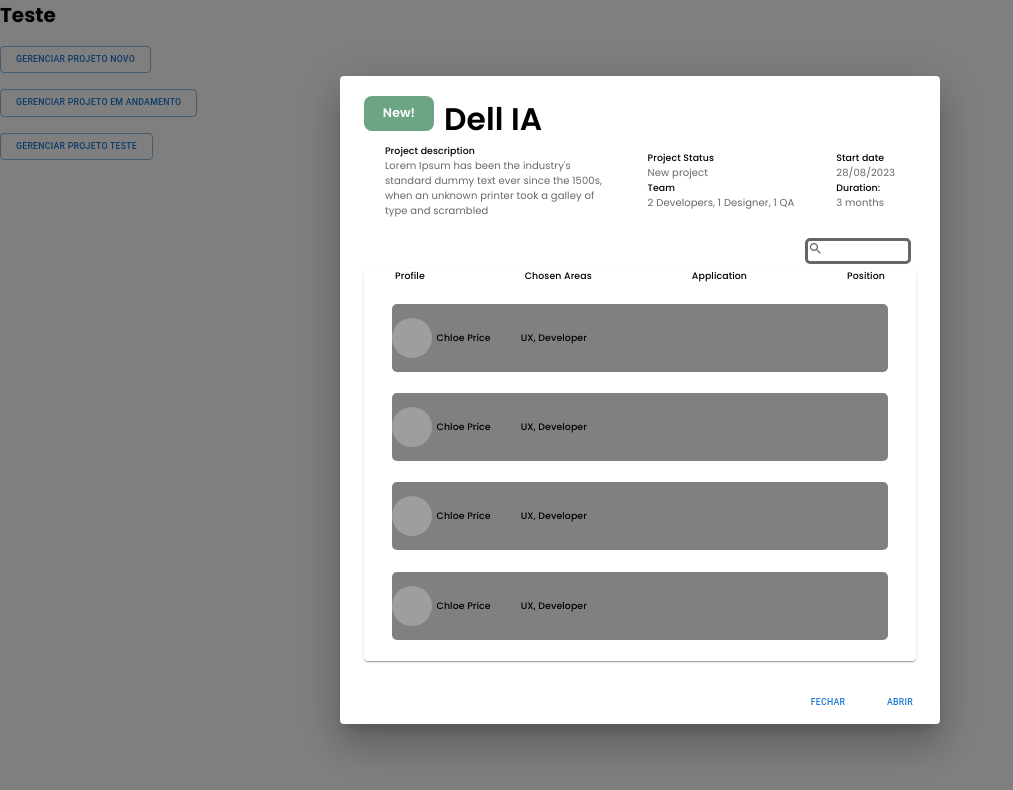
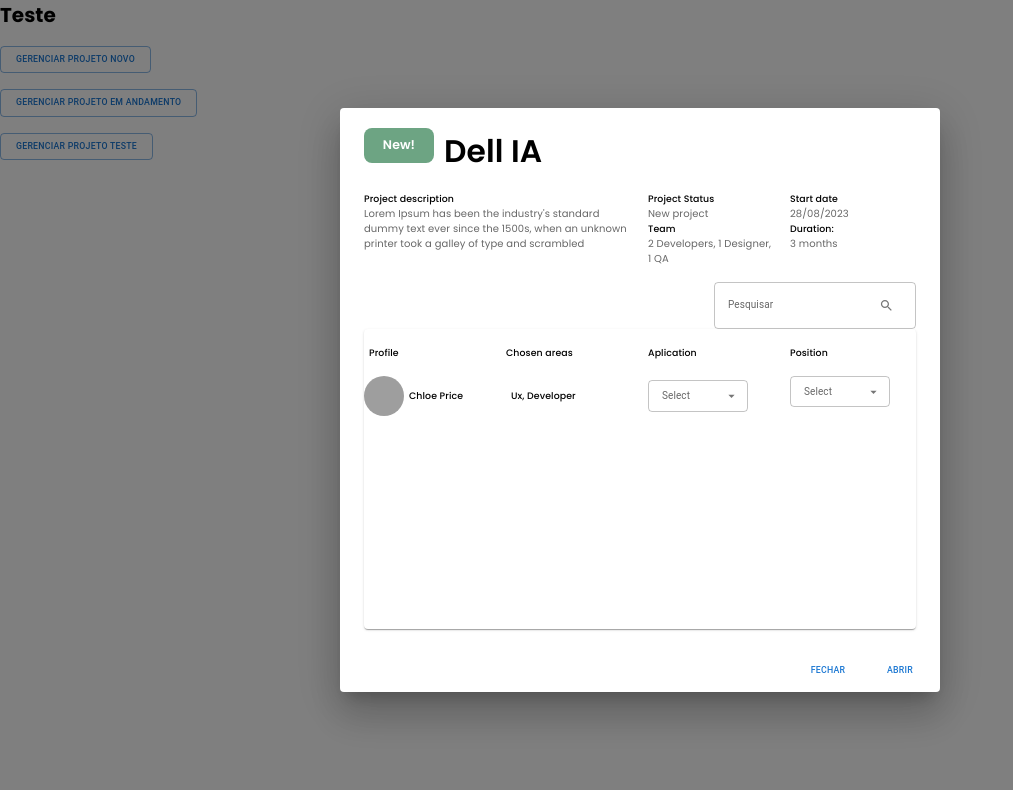
Before and after one commit to 2023M5T3-Inteli/2023-1a-t03-grupo1-SkyWeb, a React (Vite) app in the folder src/frontend/: page /test in a window 1280 px wide. Both pictures are taken after a click on the button "GERENCIAR PROJETO NOVO". Shown: the top 790 px of the page, without its empty margins (0-1013 px from the left). Built offline with nearby package versions, Linux system fonts and the light colour scheme; grey boxes are pictures that could not be loaded.

Commit message:
feat: modal

```diff
--- a/src/frontend/components/modalAplication/index.jsx
+++ b/src/frontend/components/modalApllyproject/index.jsx
@@ -1,8 +1,14 @@
-import { Box, Button, Grid, Modal, Typography } from "@mui/material";
+import { Box, Button, Grid, Modal, Typography, Autocomplete, TextField } from "@mui/material";
 import { Container } from "@mui/system";
 import { useState } from "react";
 
 export function ModalProjectAplly({ nameProject, tags, description, status, leader, startDate, duration, _open }) {
+    const top100Films = [
+        { label: 'The Shawshank Redemption', year: 1994 },
+        { label: 'The Godfather', year: 1972 },
+    ]
+
+
 
     const [open, setOpen] = useState(false)
 
@@ -28,7 +34,7 @@
             >
 
                 <Grid container sx={{ display: "flex", justifyContent: "center", marginTop: "10%", position: "relative" }}>
-                    <Box sx={{ display: "flex", width: 550, height: 400, backgroundColor: "#EDEDED", padding: 2, borderRadius: 3 }}>
+                    <Box sx={{ display: "flex", width: 550, height: 400, backgroundColor: "#EDEDED", padding: 2, borderRadius: 3, height: "100%" }}>
 
 
 
@@ -91,11 +97,25 @@
                                     </Box>
                                 </Box>
 
-                                <Grid item lg={10}>
-                                    <Container style={{backgroundColor:"red", with:""}}>
 
-                                    </Container>
+                                <Grid container spacing={2} style={{ borderRadius: "5px", width: "500px", paddingTop:"5px"}}>
+                                    <Grid item xs={12} sm={12} md={12} style={{ display: "flex", justifyContent: "center" }}>
+                                        <Autocomplete
+                                            disablePortal
+                                            id="combo-box-demo"
+                                            options={top100Films}
+                                            sx={{ width: 300, padding: "10px" }}
+                                            renderInput={(params) => <TextField {...params} label="Movie" />}
+                                        />
+                                    </Grid>
+                                    <Grid item xs={12} sm={12} md={12} style={{ display: "flex", justifyContent: "center" }}>
+                                        My manager is aware and according to my participation in the project
+                                    </Grid>
+                                    <Grid item xs={12} sm={12} md={12} style={{ display: "flex", justifyContent: "center" }}>
+                                        <Button variant="outlined">Apply Now</Button>
+                                    </Grid>
                                 </Grid>
+
 
 
                             </Container>
--- a/src/frontend/components/modalProjetctNew/index.jsx
+++ b/src/frontend/components/modalProjetctNew/index.jsx
@@ -1,44 +1,30 @@
 import * as React from 'react';
-import Table from '@mui/material/Table';
-import TableBody from '@mui/material/TableBody';
-import TableCell from '@mui/material/TableCell';
-import TableContainer from '@mui/material/TableContainer';
-import TableHead from '@mui/material/TableHead';
-import TableRow from '@mui/material/TableRow';
-import Paper from '@mui/material/Paper';
-import Grid from '@mui/material/Grid';
-import Button from '@mui/material/Button';
-import Dialog from '@mui/material/Dialog';
-import DialogActions from '@mui/material/DialogActions';
-import DialogContent from '@mui/material/DialogContent';
-import DialogContentText from '@mui/material/DialogContentText';
-import Avatar from '@mui/material/Avatar';
-import useMediaQuery from '@mui/material/useMediaQuery';
+import { Paper, Grid, TextField, IconButton, Button, Dialog, DialogActions, DialogContent, DialogContentText, Avatar, useMediaQuery, useTheme, Typography, Box, Autocomplete } from '@mui/material';
 import SearchIcon from '@mui/icons-material/Search';
-import { useTheme } from '@mui/material/styles';
-import { Typography } from '@mui/material'
-import { Box } from '@mui/material';
+import { styled } from "@mui/material/styles";
 
 
 
-export function ResponsiveDialog(name, areas, application, position ) {
+export function ResponsiveDialog() {
+    const GreyGrid = styled(Grid)(({ theme }) => ({
 
-    function createData(name, areas, application, position) {
-        return {name, areas, application, position};
-    }
+        borderBottom: `1px solid ${theme.palette.grey[300]}`,
+        padding: theme.spacing(2),
+        ":first-of-type": {
+            backgroundColor: theme.palette.grey[300],
+        },
 
-    const rows = [
-        createData('Chloe Price', 'UX/Developer', 6.0, 28),
-        createData('Chloe Price', 'UX/Developer', 9.0, 37),
-        createData('Chloe Price', 'UX/Developer', 16.0, 24),
-        createData('Chloe Price', 'UX/Developer', 3.7, 67),
-        createData('Chloe Price', 'UX/Developer', 16.0, 49),
-    ];
-
+    }));
 
     const [open, setOpen] = React.useState(false);
     const theme = useTheme();
     const fullScreen = useMediaQuery(theme.breakpoints.down('md'));
+
+    const [searchValue, setSearchValue] = React.useState('');
+
+    const handleSearchChange = (event) => {
+        setSearchValue(event.target.value);
+    };
 
     const handleClickOpen = () => {
         setOpen(true);
@@ -65,9 +51,11 @@
             >
 
 
-                <DialogContent sx={{ backgroundColor:"cardBackground"}} >
+                <DialogContent sx={{ backgroundColor: "cardBackground" }} >
                     <DialogContentText >
-                        <div style={{ display: "flex", alignItems: "center", justifyContent: "space-around", flexWrap: "wrap" }}>
+
+                        <Grid container spacing={2}>
+                            <Grid item sm={12}>
                                 <div id="tags" style={{ display: "flex", justifyContent: "left", width: "100%" }}>
 
                                     <Typography variant="title3" sx={{ color: "#ffffff", backgroundColor: "tagOpen.main", width: 70, height: 35, display: "flex", justifyContent: "center", alignItems: "center", borderRadius: 2 }}>
@@ -76,114 +64,102 @@
 
                                     <Typography variant="title1" style={{ paddingLeft: "10px" }}>Dell IA<br /></Typography>
 
-                                {/*<Box sx={{ display: "flex", gap: 3, marginTop: 2, marginBottom: 2 }}>
-                                    <Grid container spacing={2}>
-                                        {tags.map((item) => {
-                                            return (
-                                                <Grid key={item} item lg={4}>
-                                                    <Box sx={{ backgroundColor: "inteliPurple.main", padding: 0.4, borderRadius: 2, width: 60, display: "flex", justifyContent: "center" }}>
-                                                        <Typography variant="text3" sx={{ color: "#ffffff" }}>
-                                                            {item}
-                                                        </Typography>
-                                                    </Box>
-                                                </Grid>)
-                                        })}
-                                    </Grid>
-                                </Box>*/}
-
                                 </div>
 
-                            <div id="text" style={{ display: "flex", alignItems: "center", justifyContent: "space-around", flexWrap: "wrap" }}>
 
-                                <div id="column-1" style={{ height: "20%", width: "40%" }}>
+                            </Grid>
+                            <Grid item lg={6}>
+
                                     <Typography variant="title4">Project description</Typography>
                                     <br />
                                     Lorem Ipsum has been the industry's standard dummy text ever since the 1500s, when an unknown printer took a galley of type and scrambled
-                                </div>
 
-                                <div id="column-2">
+                            </Grid>
+
+                            <Grid item lg={3}>
+
                                     <Typography variant="title4">Project Status</Typography><br />
                                     New project<br />
 
                                     <Typography variant="title4">Team</Typography><br />
                                     2 Developers, 1 Designer, 1 QA<br />
+                            </Grid>
 
-                                </div>
-
-                                <div id="column-3">
+                            <Grid item lg={3}>
                                 <Typography variant="title4">Start date</Typography><br />
                                 28/08/2023<br />
 
                                 <Typography variant="title4">Duration:</Typography><br />
                                 3 months
-                                </div>
-                            </div>
-                            <br />
+                            </Grid>
 
-                            <Box sx={{ display: "flex", justifyContent: "right", width: "100%", padding: "5px" }}>
-                                <Box sx={{ height: "20px ", width: "100px", border: 1, borderWidth: "3px", borderColor: "black", borderRadius: "5px" }}>
+                            <Grid item lg={12} style={{display:"flex", justifyContent:"flex-end"}}>
+                                <TextField
+                                    id="search"
+                                    label="Pesquisar"
+                                    variant="outlined"
+                                    value={searchValue}
+                                    onChange={handleSearchChange}
+                                    InputProps={{
+                                        endAdornment: (
+                                            <IconButton>
                                                 <SearchIcon />
-                                </Box>
+                                            </IconButton>
+                                        ),
+                                    }}
+                                />
+                            </Grid>
 
-                            </Box>
-                            <Box component={Paper} style={{ background: "white", width: "728px", height: "392px", display: "flex", justifyContent: "center", flexWrap: "wrap", overflowY: "scroll" }} >
-                                <Typography variant="title4" sx={{ paddingLeft: "" }}> Profile </Typography>
-                                <Typography variant="title4" sx={{ paddingLeft: "100px" }}> Chosen Areas </Typography>
-                                <Typography variant="title4" sx={{ paddingLeft: "100px" }}> Application </Typography>
-                                <Typography variant="title4" sx={{ paddingLeft: "100px" }}> Position </Typography>
+                            <Grid item lg={12}>
+                                <Paper style={{width:"100%", height:"300px"}} >
+                                    <Grid container spacing={2}>
+                                        <Grid item lg={3}>
+                                            <Typography variant="title4" sx={{ paddingLeft: "5px" }}>Profile</Typography>
+                                        </Grid>
+                                        <Grid item lg={3}>
+                                            <Typography variant="title4"> Chosen areas</Typography>
+                                        </Grid>
+                                        <Grid item lg={3}>
+                                            <Typography variant="title4"> Aplication</Typography>
+                                        </Grid>
+                                        <Grid item lg={3}>
+                                            <Typography variant="title4"> Position</Typography>
+                                        </Grid>
 
-                                <div style={{ width: "90%", height: "68px", borderRadius: "5px", backgroundColor: "grey", display: "flex", alignItems: "center" }}>
-                                    <Avatar alt="Remy Sharp" src="imagens\game.jpg" />
-                                    <Typography variant="title4" sx={{ paddingLeft: "5px" }}>Chloe Price</Typography>
-                                    <Typography variant="title4" sx={{ paddingLeft: "30px" }}>UX, Developer </Typography>
-                                </div>
-                                <div style={{ width: "90%", height: "68px", borderRadius: "5px", backgroundColor: "grey", display: "flex", alignItems: "center" }}>
-                                    <Avatar alt="Remy Sharp" src="imagens\game.jpg" />
-                                    <Typography variant="title4" sx={{ paddingLeft: "5px" }}>Chloe Price</Typography>
-                                    <Typography variant="title4" sx={{ paddingLeft: "30px" }}>UX, Developer </Typography>
-                                </div>
-                                <div style={{ width: "90%", height: "68px", borderRadius: "5px", backgroundColor: "grey", display: "flex", alignItems: "center" }}>
-                                    <Avatar alt="Remy Sharp" src="imagens\game.jpg" />
-                                    <Typography variant="title4" sx={{ paddingLeft: "5px" }}>Chloe Price</Typography>
-                                    <Typography variant="title4" sx={{ paddingLeft: "30px" }}>UX, Developer </Typography>
-                                </div>
-                                <div style={{ width: "90%", height: "68px", borderRadius: "5px", backgroundColor: "grey", display: "flex", alignItems: "center" }}>
-                                    <Avatar alt="Remy Sharp" src="imagens\game.jpg" />
-                                    <Typography variant="title4" sx={{ paddingLeft: "5px" }}>Chloe Price</Typography>
-                                    <Typography variant="title4" sx={{ paddingLeft: "30px" }}>UX, Developer </Typography>
-                                </div>
-                            </Box>
+                                        <Grid item lg={3} style={{display:"flex", alignItems:"center" }}>
+                                            <Avatar src='imagens\game.jpg'></Avatar>
+                                            <Typography variant="title4" sx={{ paddingLeft: "5px" }}>Chloe Price</Typography><br></br>
 
-                            {/*<TableContainer component={Paper}>
-                                <Table sx={{ minWidth: 200 }} aria-label="simple table">
+                                        </Grid>
+                                        <Grid item lg={3} style={{ display: "flex", alignItems: "center" }}>
+                                            <Typography variant="title4" sx={{ paddingLeft: "5px" }}> Ux, Developer </Typography>
+                                        </Grid>
+                                        <Grid item lg={3} style={{ display: "flex", alignItems: "center" }}>
+                                            <Autocomplete
+                                                disablePortal
+                                                id="combo-box-demo"
+                                                options={'a'}
+                                                sx={{ width: 100 }}
+                                                size={'small'}
+                                                renderInput={(params) => <TextField {...params} label="Select" />}
+                                            />
 
-                                    <TableHead>
-                                        <TableRow>
-                                            <TableCell>Profile</TableCell>
-                                            <TableCell align="right">Chosen Areas</TableCell>
-                                            <TableCell align="right">Application</TableCell>
-                                            <TableCell align="right">Position</TableCell>
-                                        </TableRow>
-                                    </TableHead>
+                                        </Grid>
+                                        <Grid item lg={3}>
+                                            <Autocomplete
+                                                disablePortal
+                                                id="combo-box-demo"
+                                                options={'a'}
+                                                sx={{ width: 100 }}
+                                                size={'small'}
+                                                renderInput={(params) => <TextField {...params} label="Select" />}
+                                            />
 
-                                    <TableBody>
-                                        {rows.map((row) => (
-                                            <TableRow
-                                                key={row.name}
-                                                sx={{ '&:last-child td, &:last-child th': { border: "1" }, backgroundColor:"grey"}}
-                                            >
-                                                <TableCell component="th" scope="row" >{row.name}</TableCell>
-                                                <TableCell align="right">{row.areas}</TableCell>
-                                                <TableCell align="right">{row.application}</TableCell>
-                                                <TableCell align="right">{row.position}</TableCell>
-                                            </TableRow>
-                                        ))}
-                                    </TableBody>
-                                </Table>
-                            </TableContainer>*/}
-
-                        </div>
-
+                                        </Grid>
+                                    </Grid>
+                                </Paper>
+                            </Grid>
+                        </Grid>
                     </DialogContentText>
                 </DialogContent>
 
--- a/src/frontend/components/modalTeste/index.jsx
+++ b/src/frontend/components/modalTeste/index.jsx
@@ -131,7 +131,7 @@
                                         </Grid>
 
 
-                                        <Grid container spacing={2} style={{ display: 'flex', alignItems: "center", marginLeft:"0", background:"red" }} >
+                                        <Grid container spacing={2} style={{ display: 'flex', alignItems: "center", marginLeft:"0", padding:"0", background:"red" }} >
                                             <Grid item lg={3}>
                                                 Chloe Price
                                             </Grid>
@@ -171,61 +171,7 @@
                         </div>
                     </DialogContentText>
                 </DialogContent>
-
-
-
             </Dialog>
         </div>
     );
 }
-
-
-
-
-
-
-
-
-
-
-
-
-
-
-
-
-
-
-
-
-
-
-
-
-
-{/*
-                                <Typography variant="title4" sx={{ paddingLeft: "" }}> Profile </Typography>
-                                <Typography variant="title4" sx={{ paddingLeft: "100px" }}> Chosen Areas </Typography>
-                                <Typography variant="title4" sx={{ paddingLeft: "100px" }}> Application </Typography>
-                                <Typography variant="title4" sx={{ paddingLeft: "100px" }}> Position </Typography>
-
-                                <div style={{ width: "90%", height: "68px", borderRadius: "5px", backgroundColor: "grey", display: "flex", alignItems: "center" }}>
-                                    <Avatar alt="Remy Sharp" src="imagens\game.jpg" />
-                                    <Typography variant="title4" sx={{ paddingLeft: "5px" }}>Chloe Price</Typography>
-                                    <Typography variant="title4" sx={{ paddingLeft: "30px" }}>UX, Developer </Typography>
-                                </div>
-                                <div style={{ width: "90%", height: "68px", borderRadius: "5px", backgroundColor: "grey", display: "flex", alignItems: "center" }}>
-                                    <Avatar alt="Remy Sharp" src="imagens\game.jpg" />
-                                    <Typography variant="title4" sx={{ paddingLeft: "5px" }}>Chloe Price</Typography>
-                                    <Typography variant="title4" sx={{ paddingLeft: "30px" }}>UX, Developer </Typography>
-                                </div>
-                                <div style={{ width: "90%", height: "68px", borderRadius: "5px", backgroundColor: "grey", display: "flex", alignItems: "center" }}>
-                                    <Avatar alt="Remy Sharp" src="imagens\game.jpg" />
-                                    <Typography variant="title4" sx={{ paddingLeft: "5px" }}>Chloe Price</Typography>
-                                    <Typography variant="title4" sx={{ paddingLeft: "30px" }}>UX, Developer </Typography>
-                                </div>
-                                <div style={{ width: "90%", height: "68px", borderRadius: "5px", backgroundColor: "grey", display: "flex", alignItems: "center" }}>
-                                    <Avatar alt="Remy Sharp" src="imagens\game.jpg" />
-                                    <Typography variant="title4" sx={{ paddingLeft: "5px" }}>Chloe Price</Typography>
-                                    <Typography variant="title4" sx={{ paddingLeft: "30px" }}>UX, Developer </Typography>
-                                </div>*/}
--- a/src/frontend/pages/Allprojects/index.jsx
+++ b/src/frontend/pages/Allprojects/index.jsx
@@ -3,7 +3,7 @@
 import { Filter } from "../../components/filter"
 import { ProjectCardInfos } from "../../components/projectCard"
 import { ModalProjectInfo } from '../../components/modalProjectInfo';
-import { ModalProjectAplly } from '../../components/modalAplication'
+import { ModalProjectAplly } from '../../components/modalApllyproject'
 
 
 export function Allprojects() {
```
Lines whose indentation alone changed are shown as unchanged.
